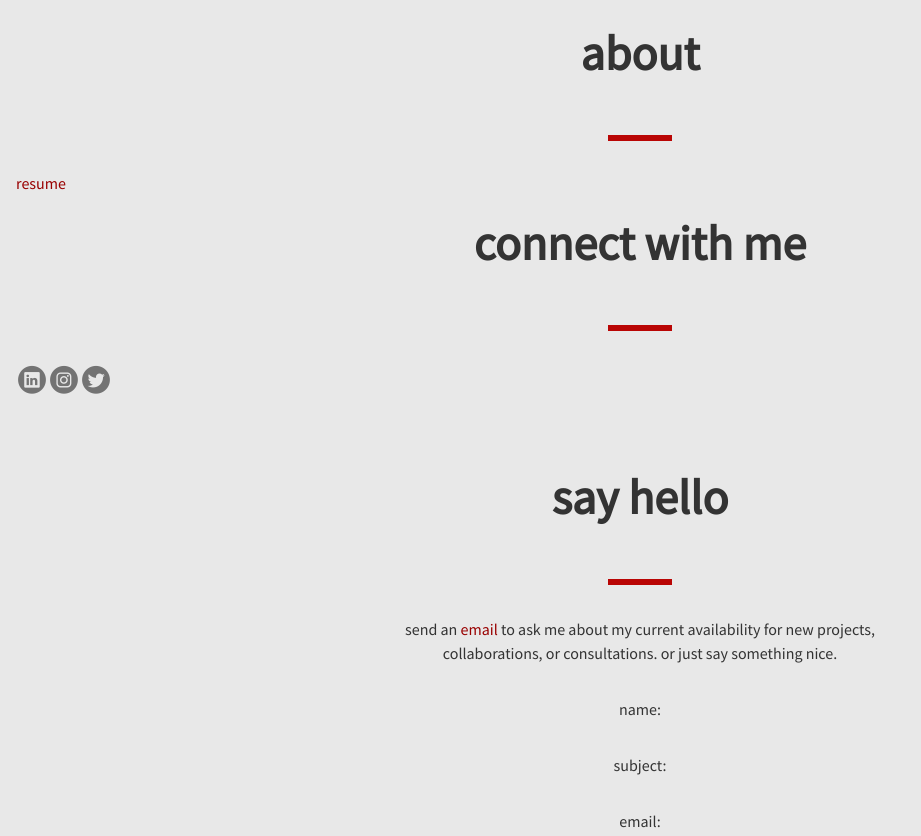
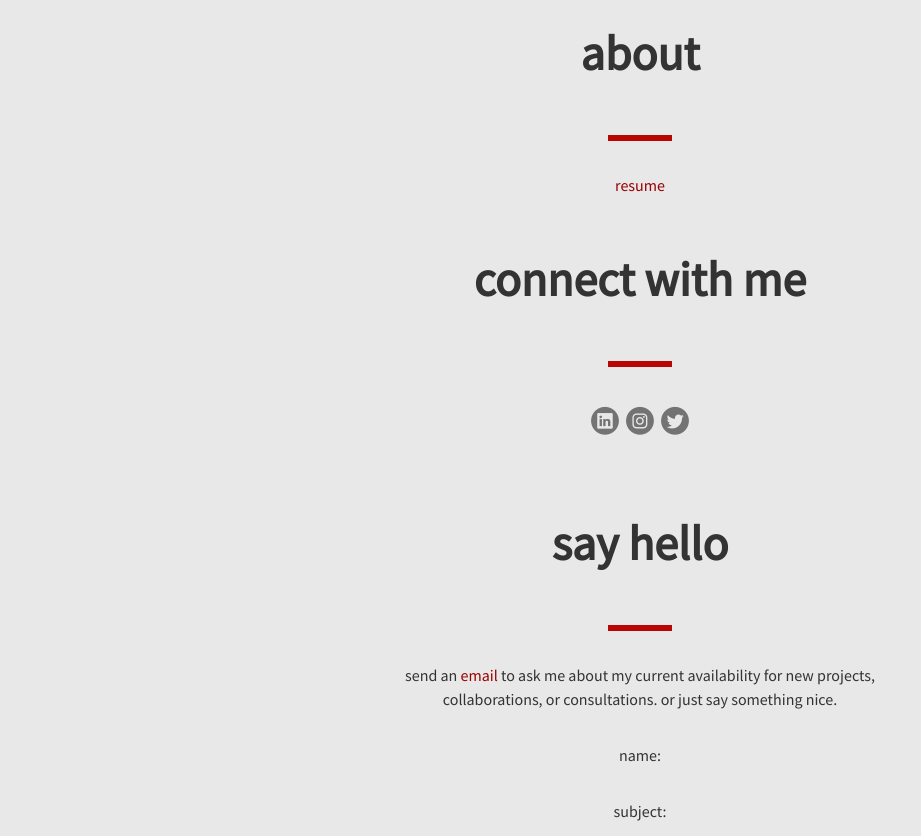
Before and after one commit to chennicoley/chennicoley.github.io, a plain HTML site: page unit_4/index.html in a window 1280 px wide. Shown: the part 1245-2081 px from the top of the page, without its empty margins (0-921 px from the left). Drawn offline with nearby package versions, Linux system fonts and the light colour scheme.

Commit message:
centered some elements

```diff
--- a/unit_4/css/style.css
+++ b/unit_4/css/style.css
@@ -17,6 +17,7 @@ body {
 
 header {
 	padding: 1em;
+	text-align: center;
 }
 
 nav {
@@ -52,7 +53,8 @@ h2 {
 	font-weight: bold;
 	font-size: 3em;
 	text-align: center;
-	padding: 20px
+	padding: 20px;
+	margin: auto;
 }
 
 h3 {
@@ -61,6 +63,7 @@ h3 {
 	font-size: 2.25em;
 	text-align: center;
 	padding: 20px;
+	margin: auto;
 }
 
 hr {
@@ -92,12 +95,20 @@ a {
 	text-decoration: none;
 	color: #990100;
 	padding-bottom: 2px;
+	margin: auto;
 	/*border-bottom: 1px solid #B90504;*/
+}
+
+img {
+	margin: auto;
+	text-align: center;
+	margin: auto;
 }
 
 footer {
 	padding: 20px;
 	text-align: center;
+	margin: auto;
 }
 
 .navLinks {
--- a/unit_4/index.html
+++ b/unit_4/index.html
@@ -22,7 +22,6 @@
 	<body>
 
 		<div id="lander">
-			<center>
 			<header>
 				<div id="logo-container"><a href="https://github.com/chennicoley/chennicoley.github.io/tree/master/unit_3"><img src="images/nyclogowhite.png" width="15%" height="15%" alt="nyc logo white" title="NYC logo white"></a></div>
 			</header>
@@ -31,7 +30,7 @@
 				<a class="navLinks" href="#">work</a>
 				<a class="navLinks" href="#">about</a>
 				<a class="navLinks" href="#">contact</a>
-			</nav></center>
+			</nav>
 			<section class="frontpage">
 				<h1>nicole y. chen</h1>
 				<h3>graphic designer & artist</h3>
@@ -56,11 +55,19 @@
 			<section class="about">
 				<h2>about</h2>
 				<hr>
-				<a href="#">resume</a>
+				<p><a href="#">resume</a></p>
 
 				<h2>connect with me</h2>
 				<hr>
-				<a href="http://www.linkedin.com"><img src="./images/linkedin.png" alt="linkedin logo"></a><a href="http://www.instagram.com"><img src="./images/instagram.png" alt="instagram logo"></a><a href="http://www.twitter.com"><img src="./images/twitter.png" alt="twitter logo"></a>
+				<div id="social">
+					<ul>
+						<li>
+							<a href="http://www.linkedin.com"><img src="./images/linkedin.png" alt="linkedin logo"></a>
+							<a href="http://www.instagram.com"><img src="./images/instagram.png" alt="instagram logo"></a>
+							<a href="http://www.twitter.com"><img src="./images/twitter.png" alt="twitter logo"></a>
+						</li>
+					</ul>
+				</div>
 			</section>
 
 			<section class="contact">
```
